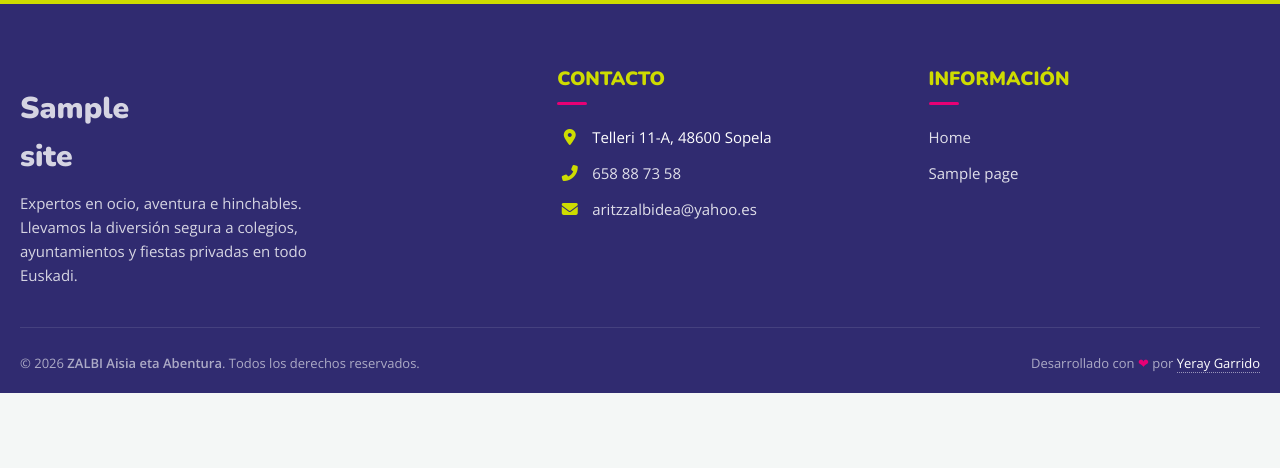
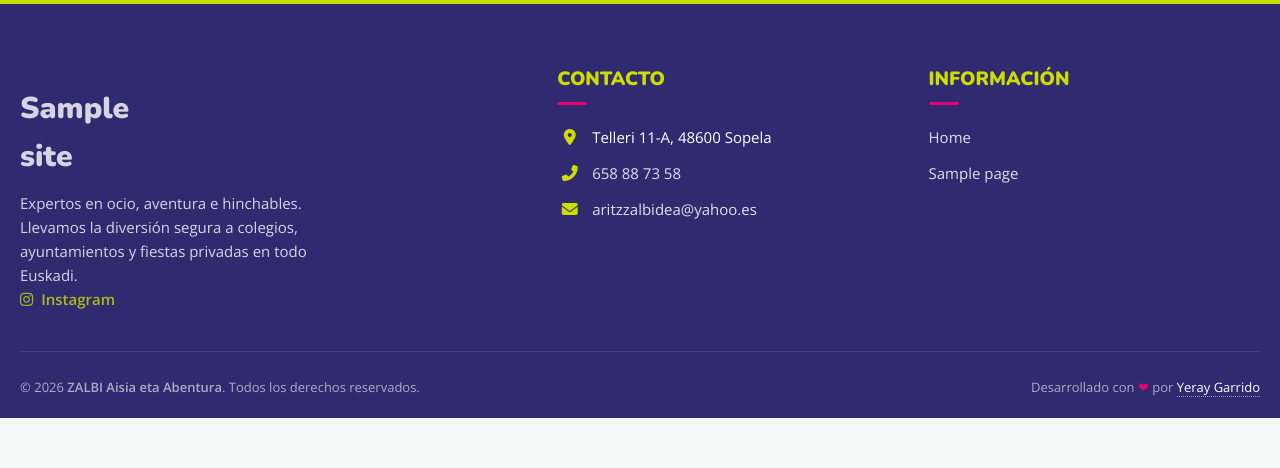
Before and after one commit to Garridoparrayeray/zalbi-theme, a WordPress theme: template page.php in a window 1280 px wide. Shown: the part 332-800 px from the top of the page. Run offline with PHP 8.4 and a stand-in for WordPress, Linux system fonts and the light colour scheme; the site name, menu and one post (Sample post) are stand-ins, and other content is empty; some libraries are stand-ins or nearby versions.

Commit message:
Redes: Instagram en footer y sameAs en JSON-LD
Co-Authored-By: Claude Sonnet 5.5 <noreply@anthropic.com>
Claude-Session: https://claude.ai/code/session_01GbGrWAtjZxCJyGSpqGGPW1

```diff
--- a/footer.php
+++ b/footer.php
@@ -63,6 +63,11 @@ if ($es_euskera) {
                     </div>
                     <p>
                         <?php echo $txt_desc; ?>
+                    </p>
+                    <p class="footer-social">
+                        <a href="https://www.instagram.com/zalbi_aisia_abentura/" target="_blank" rel="noopener noreferrer me" aria-label="Instagram">
+                            <i class="fab fa-instagram" aria-hidden="true"></i> Instagram
+                        </a>
                     </p>
                 </div>
 
--- a/inc/seo.php
+++ b/inc/seo.php
@@ -36,6 +36,10 @@ function zalbi_business() {
 		'postal' => '48600',
 		'city'   => 'Sopela',
 		'region' => 'Bizkaia',
+		'social' => array(
+			'https://www.instagram.com/zalbi_aisia_abentura/',
+			'https://www.facebook.com/osipark.aisialdirakoekintzak/',
+		),
 	);
 }
 
@@ -216,6 +220,7 @@ function zalbi_output_structured_data() {
 				),
 				'areaServed'    => $area,
 				'knowsLanguage' => array( 'es', 'eu' ),
+				'sameAs'        => $b['social'],
 			)
 		);
 	} elseif ( is_singular( array( 'hinchable', 'evento' ) ) ) {
--- a/style.css
+++ b/style.css
@@ -2323,3 +2323,15 @@ img {
     justify-content: center;
   }
 }
+
+/* Redes sociales en el footer */
+.footer-social a {
+  display: inline-flex;
+  align-items: center;
+  gap: 8px;
+  color: var(--c-lime);
+  font-weight: 700;
+}
+.footer-social a:hover {
+  text-decoration: underline;
+}
```
